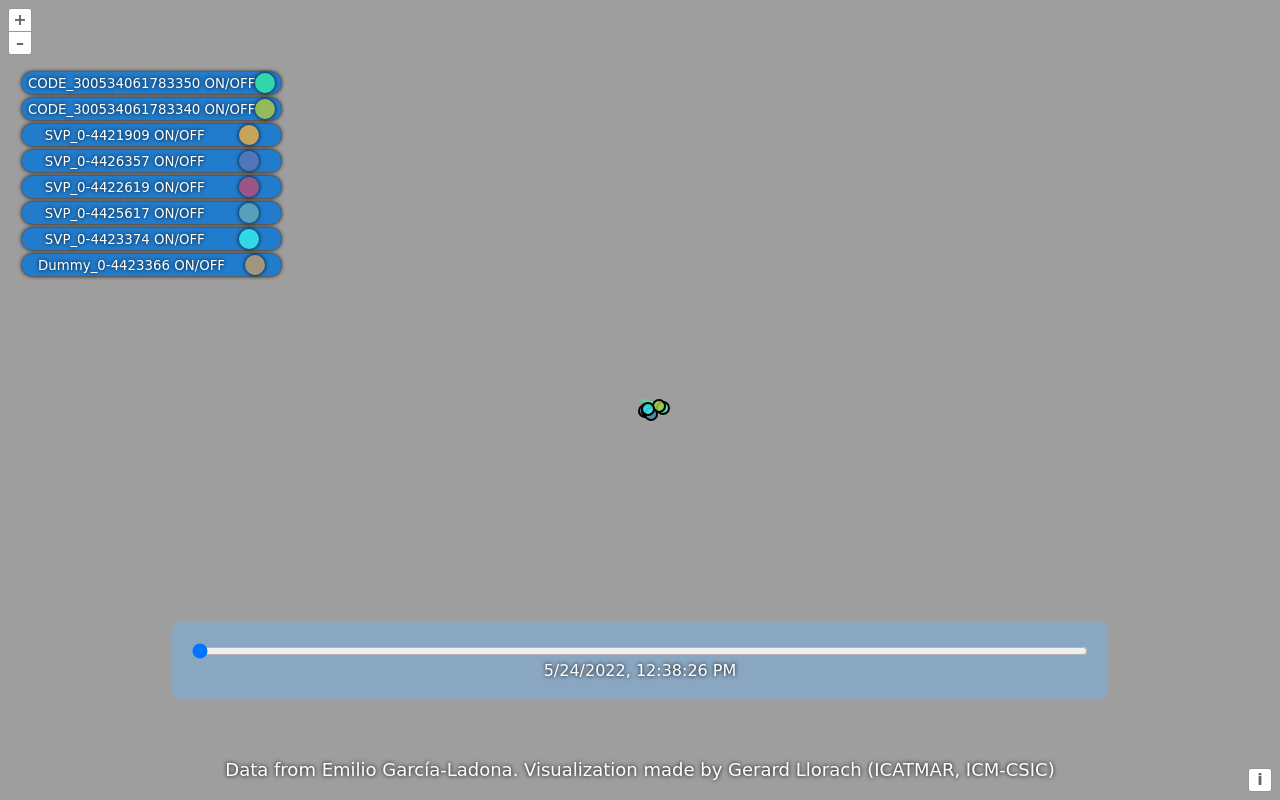
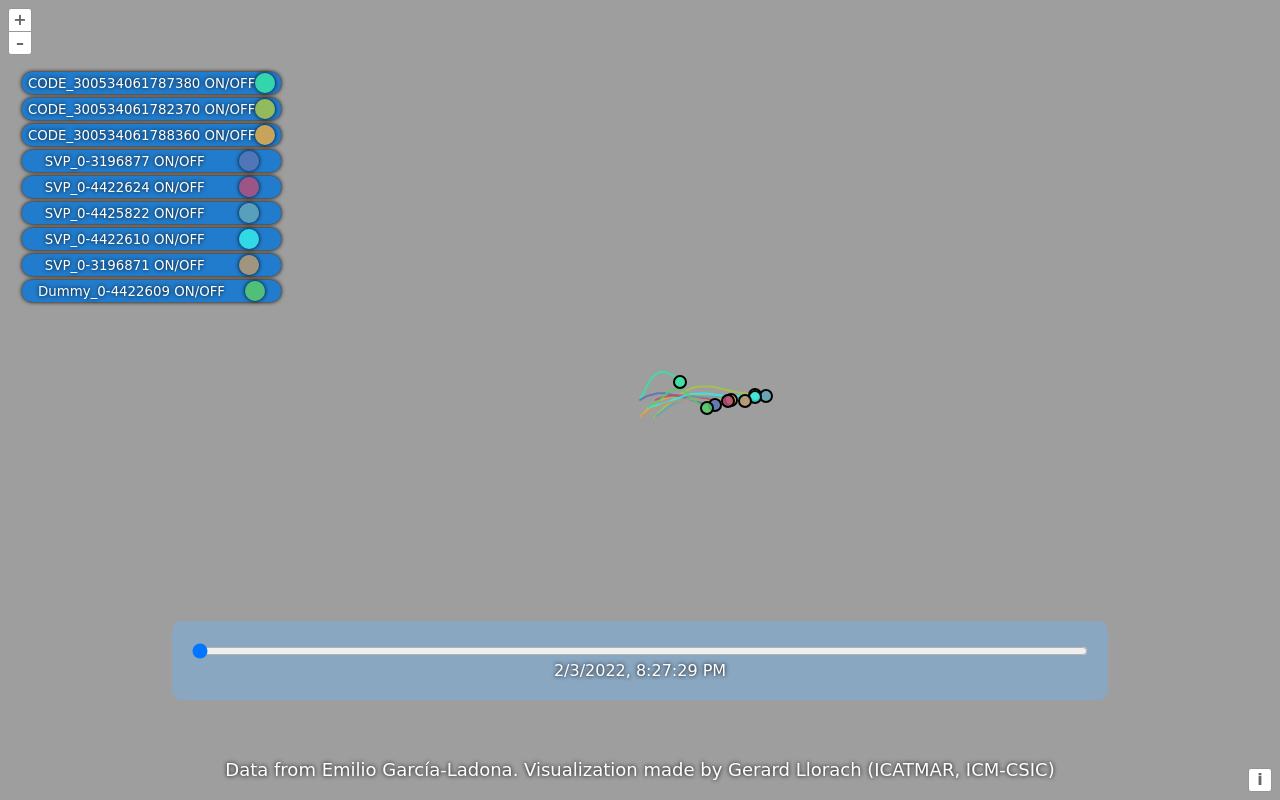
Before and after one commit to ICATMAR/DriftersEmilio, a plain HTML site: page index.html in a window 1280 px wide. Drawn offline with Linux system fonts and the light colour scheme.

Commit message:
added new tracks from emilio

```diff
--- a/index.html
+++ b/index.html
@@ -112,17 +112,31 @@
 
   <script>
     // Load geojson files
+    const folderPath = 'data/20240524/';
     const filePaths = [
-      'data/MEDOSC-4_300534061783350.geojson',
-      'data/MEDOSC-5_300534061783340.geojson',
-      'data/medosmosis1_0-4421909.geojson',
-      'data/medosmosis2_0-4426357.geojson',
-      'data/medosmosis3_0-4422619.geojson',
-      'data/medosmosis4_0-4425617.geojson',
-      'data/medosmosis5_0-4423374.geojson',
-      'data/medosmosis6_0-4423366-tt.geojson',
-      'data/medosmosis6_0-4423366.geojson',
-    ]
+      folderPath + 'MEDOSC-4_300534061783350.geojson',
+      folderPath + 'MEDOSC-5_300534061783340.geojson',
+      folderPath + 'medosmosis1_0-4421909.geojson',
+      folderPath + 'medosmosis2_0-4426357.geojson',
+      folderPath + 'medosmosis3_0-4422619.geojson',
+      folderPath + 'medosmosis4_0-4425617.geojson',
+      folderPath + 'medosmosis5_0-4423374.geojson',
+      folderPath + 'medosmosis6_0-4423366-tt.geojson',
+      folderPath + 'medosmosis6_0-4423366.geojson',
+    ];
+
+    const folderPath2 = 'data/20240203/';
+    const filePaths2 = [
+      folderPath2 + 'MEDOSC-1_300534061787380.geojson',
+      folderPath2 + 'MEDOSC-3_300534061782370.geojson',
+      folderPath2 + 'MEDOSC-5_300534061788360.geojson',
+      folderPath2 + 'medosmosis7_0-3196877.geojson',
+      folderPath2 + 'medosmosis8_0-4422624.geojson',
+      folderPath2 + 'medosmosis9_0-4425822.geojson',
+      folderPath2 + 'medosmosis10_0-4422610.geojson',
+      folderPath2 + 'medosmosis11_0-3196871.geojson',
+      folderPath2 + 'medosmosis12_0-4422609.geojson',
+    ];
 
 
     // Organize data by drifter ID
@@ -205,7 +219,8 @@
             })
           ],
           view: new ol.View({
-            center: ol.proj.fromLonLat([21.0174, 38.0680166666667]),  // Center on initial coordinates
+            //center: ol.proj.fromLonLat([21.0174, 38.0680166666667]),  // Center on initial coordinates
+            center: ol.proj.fromLonLat(drifterStartPoints[Object.keys(drifterStartPoints)[0]].coords),
             zoom: 10
           })
         });
@@ -328,7 +343,7 @@
     }
 
     // Load the GeoJSON files
-    loadGeoJSONFiles(filePaths);
+    loadGeoJSONFiles(filePaths2);
   </script>
 </body>
 
```
Also changed, not shown: data/20240203/MEDOSC-1_300534061787380.geojson (added), data/20240203/MEDOSC-3_300534061782370.geojson (added), data/20240203/MEDOSC-5_300534061788360.geojson (added), data/20240203/medosmosis10_0-4422610.geojson (added), data/20240203/medosmosis11_0-3196871.geojson (added), data/20240203/medosmosis12_0-4422609.geojson (added), data/20240203/medosmosis7_0-3196877.geojson (added), data/20240203/medosmosis8_0-4422624.geojson (added), data/20240203/medosmosis9_0-4425822.geojson (added), data/20240524/MEDOSC-4_300534061783350.geojson (renamed from data/MEDOSC-4_300534061783350.geojson), data/20240524/MEDOSC-5_300534061783340.geojson (renamed from data/MEDOSC-5_300534061783340.geojson), data/20240524/medosmosis1_0-4421909.geojson (renamed from data/medosmosis1_0-4421909.geojson), data/20240524/medosmosis2_0-4426357.geojson (renamed from data/medosmosis2_0-4426357.geojson), data/20240524/medosmosis3_0-4422619.geojson (renamed from data/medosmosis3_0-4422619.geojson), 4 more files.
